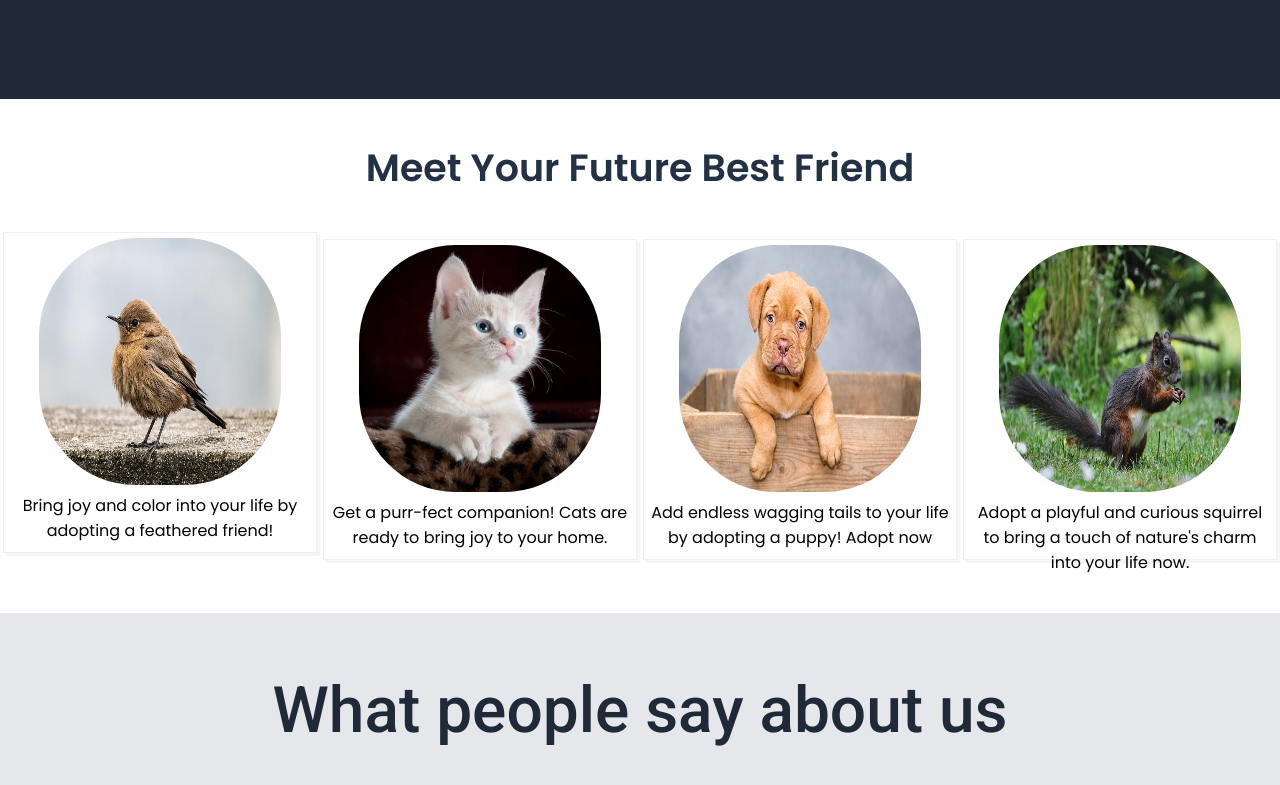
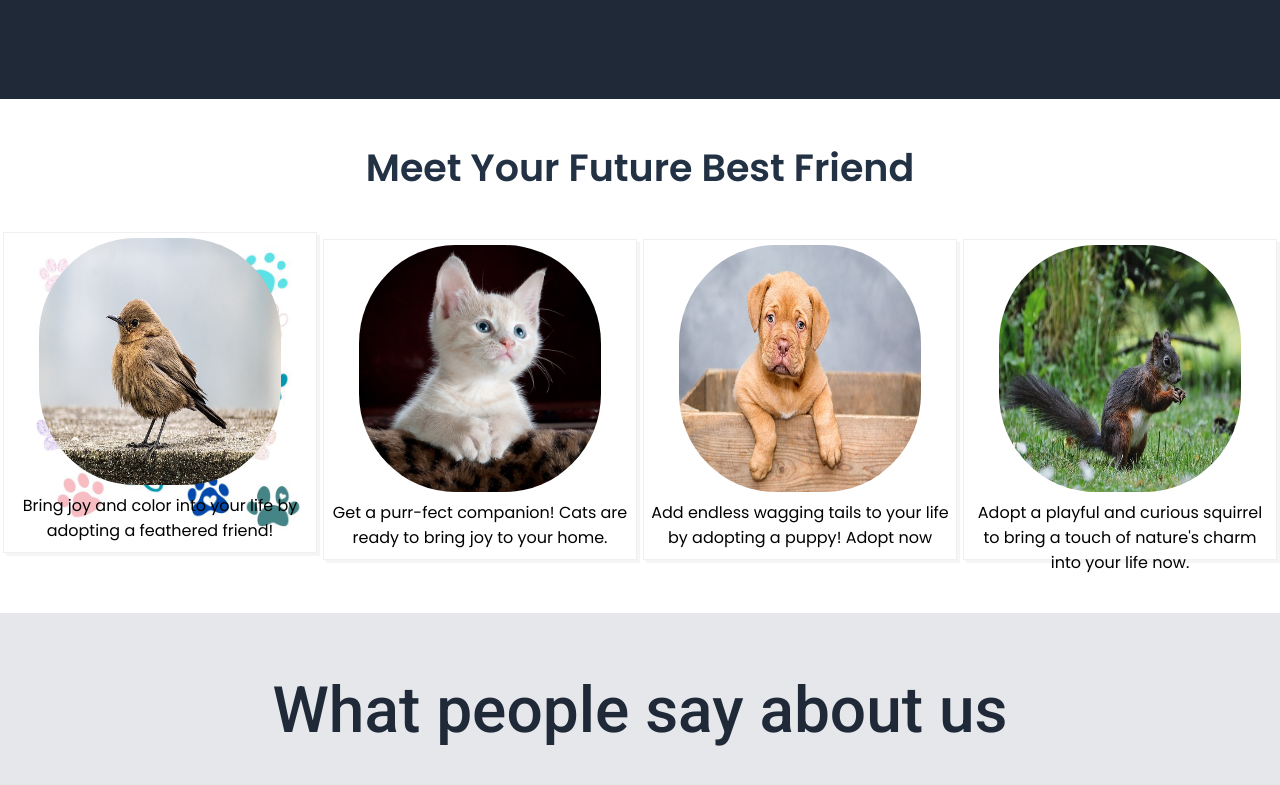
Before and after one commit to RashikaJain/Purr-fect-Adoption-Site, a plain HTML site: page index.html in a window 1280 px wide. In both pictures the pointer is over the element 160 px from the left and 1108 px from the top of the page. Shown: the part 709-1494 px from the top of the page. Drawn offline with nearby package versions, Linux system fonts and the light colour scheme.

```diff
--- a/css-files/mainstyle.css
+++ b/css-files/mainstyle.css
@@ -141,7 +141,7 @@ body
 {
     position:relative;
     bottom : 7px;
-    background-image: url(/images/Paws\ In\ Motion.jpeg);
+    background-image: url(/images/pawsinomtion.jpeg);
     background-size: cover;
     background-position: top;
     transition: all 1s ease-in;
```
